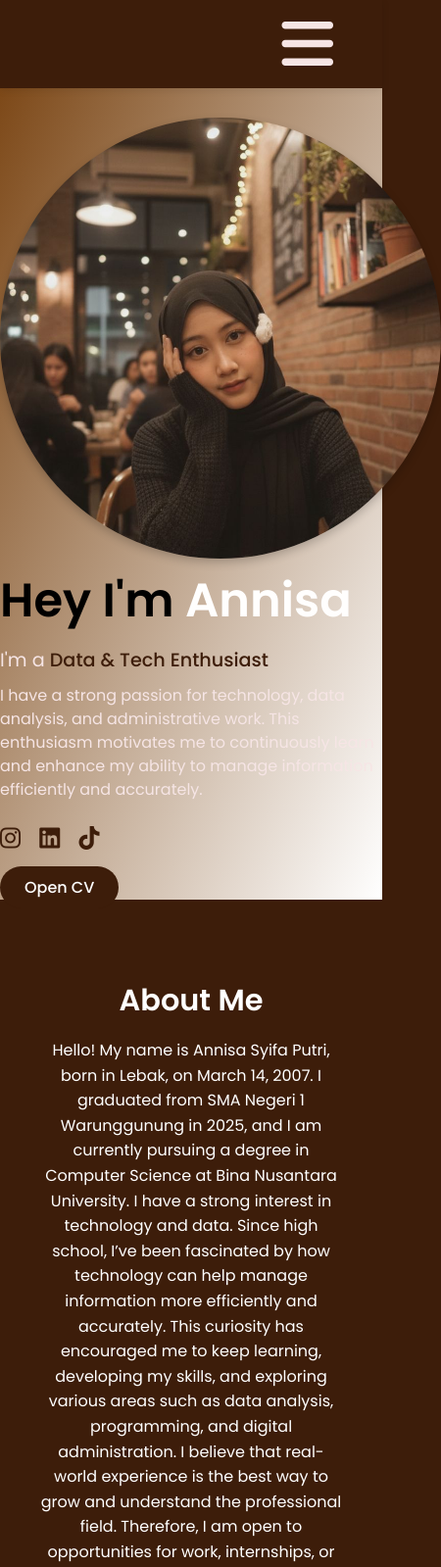
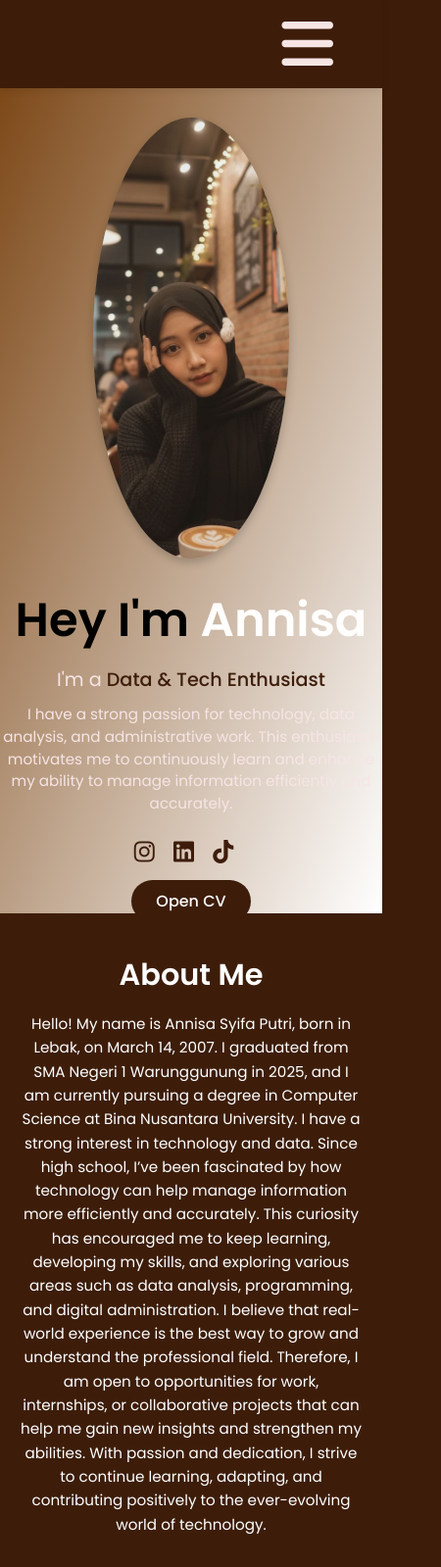
Before and after one commit to anzep14/annisa-portfolio, a plain HTML site: page index.html in a window 390 px wide. Shown: the top 1599 px of the page at 98% size, 450 px wide, since content can reach past the window. Drawn offline with nearby package versions, Linux system fonts and the light colour scheme.

Commit message:
Add files via upload

```diff
--- a/style.css
+++ b/style.css
@@ -237,4 +237,38 @@ footer {
   .hamburg {
     display: block;
   }
+  /* === RESPONSIVE DESIGN (untuk HP) === */
+  @media (max-width: 768px) {
+    .main-container {
+      flex-direction: column;
+      text-align: center;
+    }
+
+    .main-container .image img {
+      width: 200px;
+      margin-bottom: 20px;
+    }
+
+    .section {
+      padding: 40px 20px;
+    }
+
+    h1 {
+      font-size: 1.8rem;
+    }
+
+    p {
+      font-size: 0.95rem;
+    }
+
+    .services-list {
+      flex-direction: column;
+      align-items: center;
+    }
+
+    .service-box {
+      width: 90%;
+      margin-bottom: 20px;
+    }
+  }
 }
```
